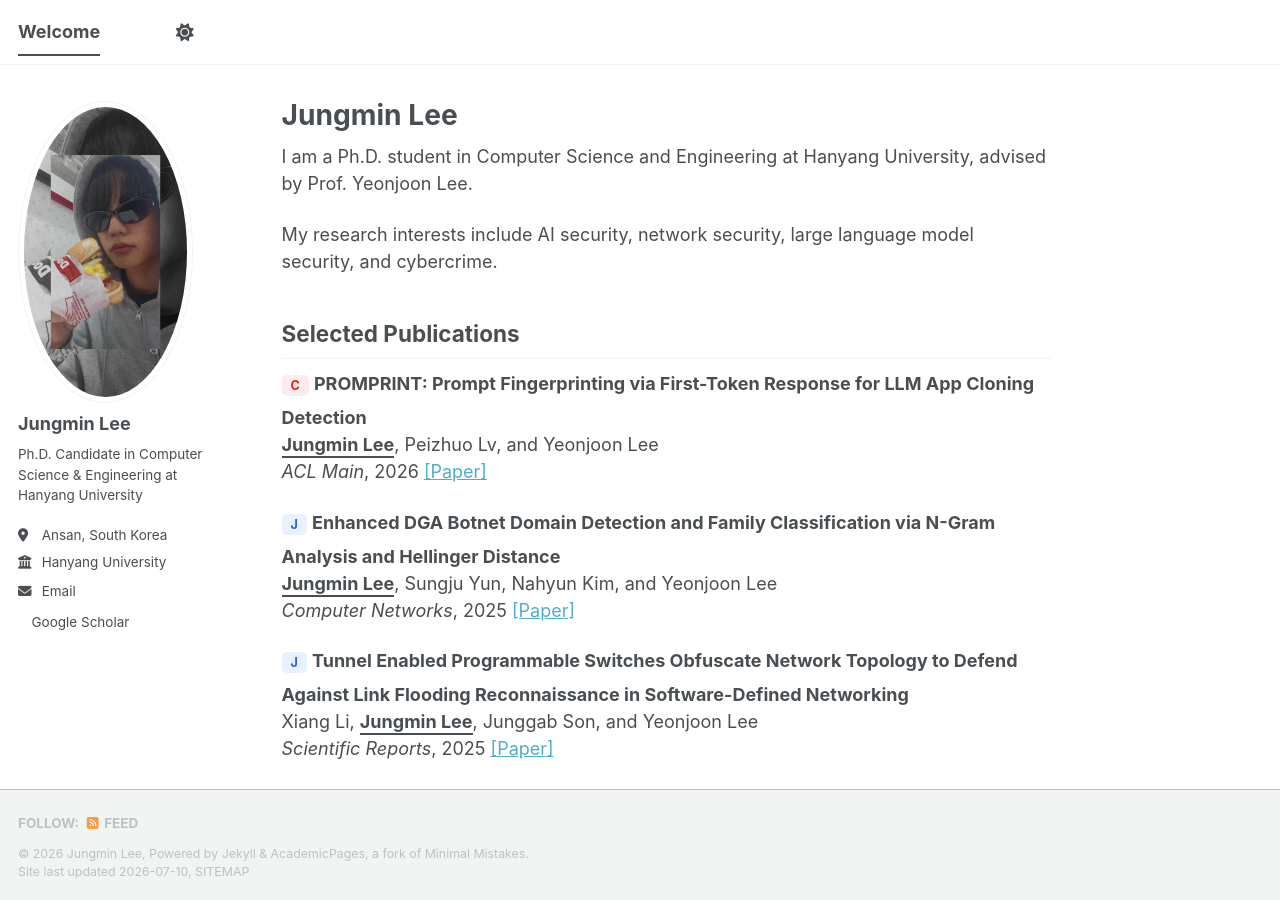
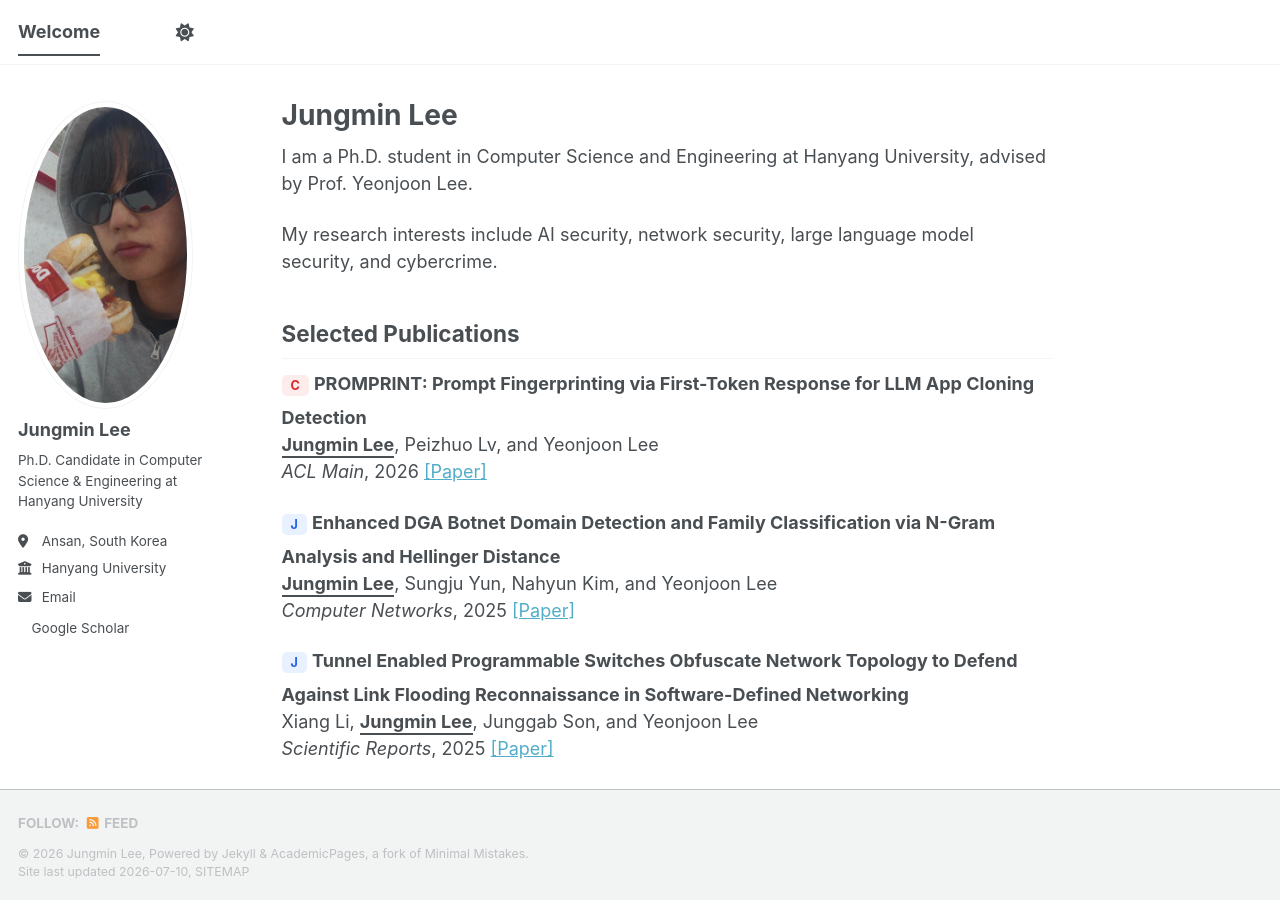
Before and after one commit to jm-lee00/jm-lee00.github.io, a Jekyll site: the page built from _pages/about.md, in a window 1280 px wide and 900 px high. Built offline with Jekyll 4.4.1, drawn with Linux system fonts in a browser that asks for light colours; a style sheet for code colours, icons or effects is not loaded.

Commit message:
Modification

```diff
--- a/_config.yml
+++ b/_config.yml
@@ -12,7 +12,7 @@ site_theme               : "default" # The available themes options are "default
 title                    : "Welcome"
 title_separator          : "-"
 name                     : &name "Jungmin Lee"
-description              : &description "blah blah"   # Update this with a general description of your site, this is the default if not overridden by a page
+description              : #&description "blah blah"   # Update this with a general description of your site, this is the default if not overridden by a page
 url                      : https://jm-lee00.github.io # The base hostname & protocol for your site e.g. "https://[your GitHub username].github.io",
                                                            # or if you already have some other page hosted on Github then use "https://[your GitHub username].github.io/[Your Repo Name]"
 baseurl                  : "" # the subpath of your site, e.g. "/blog"
@@ -23,7 +23,7 @@ repository               : #"academicpages/academicpages.github.io"
 #               Additional customization can be done by editing /_includes/author-profile.html
 author:
   # Biographic information
-  avatar           : "profile.webp"
+  avatar           : "profile0.jpg"
   name             : "Jungmin Lee"
   pronouns         : # example: "she/her"
   bio              : "Ph.D. Candidate in Computer Science & Engineering at Hanyang University"
```
Also changed, not shown: images/profile0.jpg (added).
